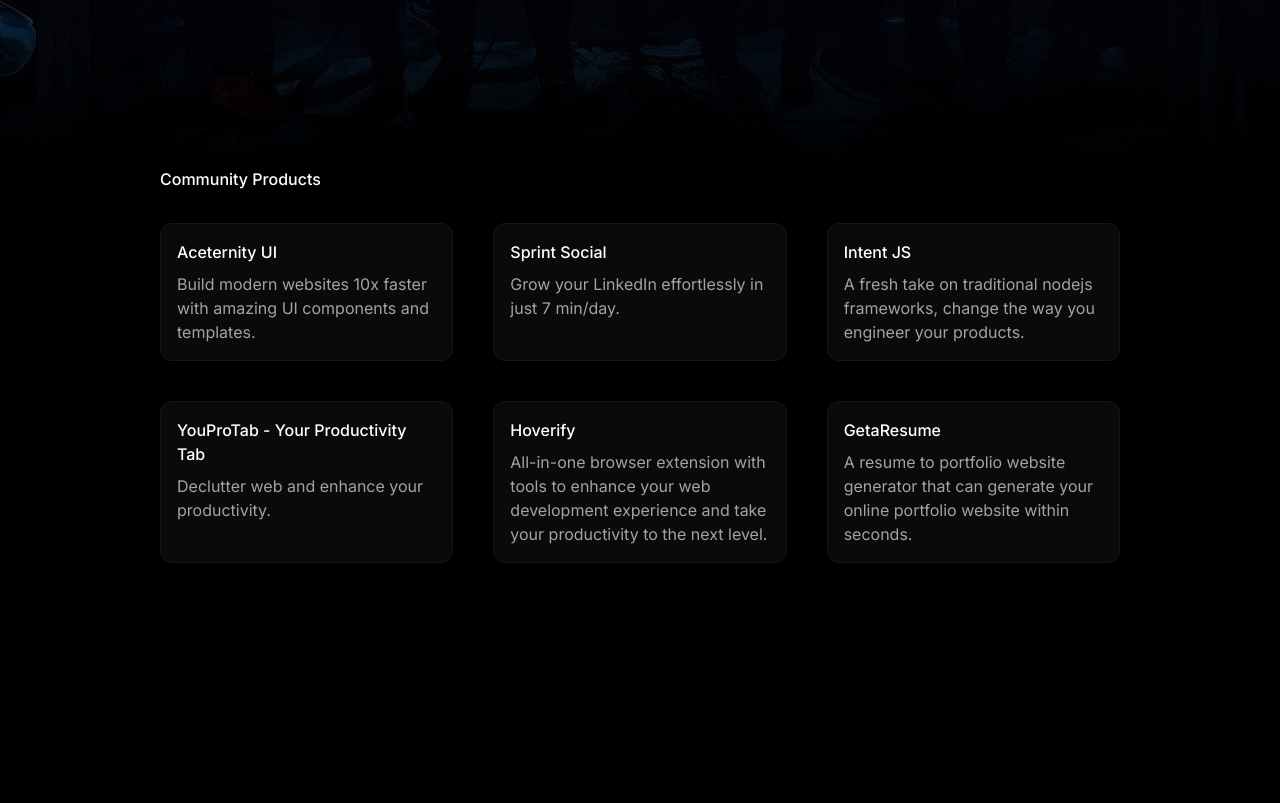
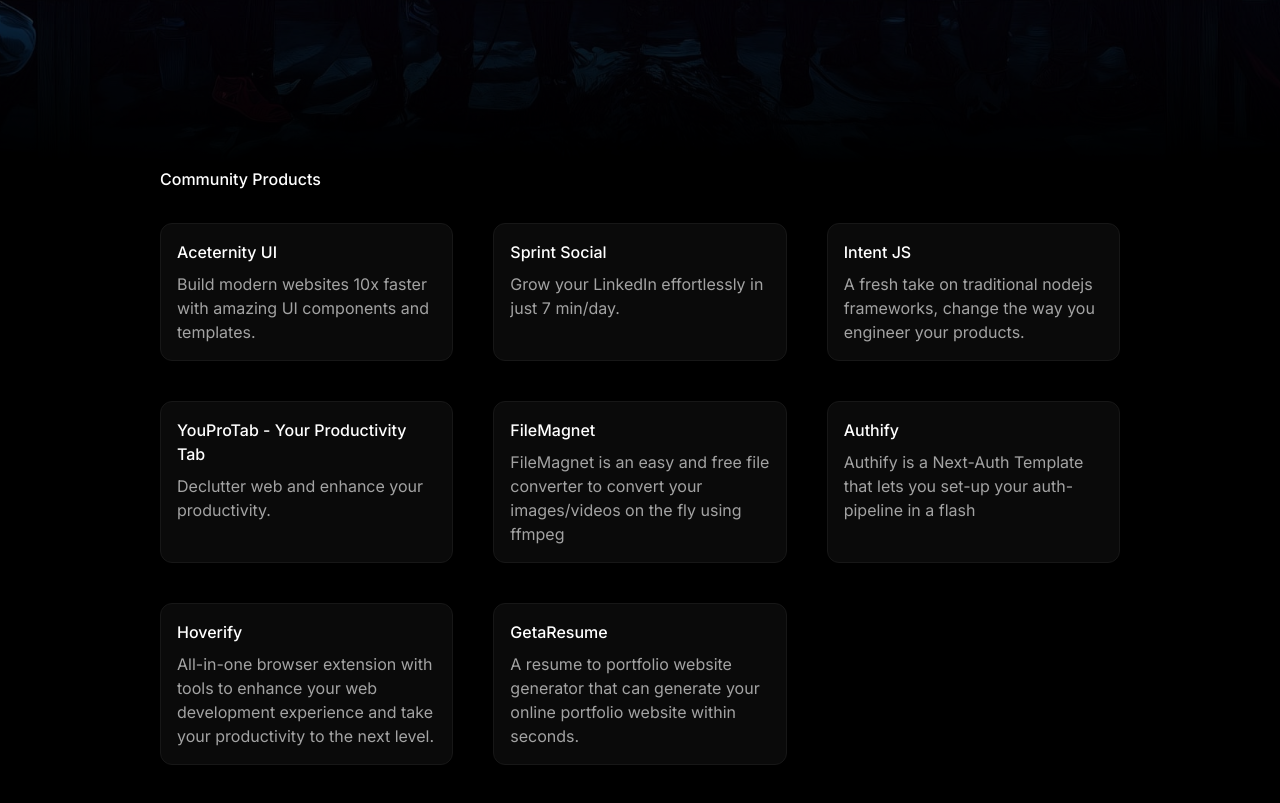
Before and after one commit to manuarora700/indiehackersarmy, a Next.js app: page / in a window 1280 px wide. Shown: the part 633-1436 px from the top of the page. Before the commit the page ends 1276 px from the top, so only its background shows below. Built offline with nearby package versions, Linux system fonts and the light colour scheme.

Commit message:
added few projects

```diff
--- a/data/products.ts
+++ b/data/products.ts
@@ -26,6 +26,20 @@
     logo: "https://cdn.youprotab.com/logo.svg",
   },
   {
+    title: "FileMagnet",
+    description:
+      "FileMagnet is an easy and free file converter to convert your images/videos on the fly using ffmpeg",
+    href: "https://filemagnet.pranavrajveer.com/",
+    logo: "https://github.com/user-attachments/assets/227defa4-7e55-4184-b118-a2b35ffbac7a",
+  },
+  {
+    title: "Authify",
+    description:
+      "Authify is a Next-Auth Template that lets you set-up your auth-pipeline in a flash",
+    href: "https://authify.pranavrajveer.com/",
+    logo: "https://github.com/user-attachments/assets/674f2f88-ebc2-472c-a38e-489523755ed3",
+  },
+  {
     title: "Hoverify",
     description: "All-in-one browser extension with tools to enhance your web development experience and take your productivity to the next level.",
     href: "https://tryhoverify.com/",
```
